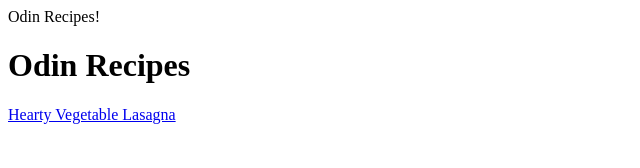
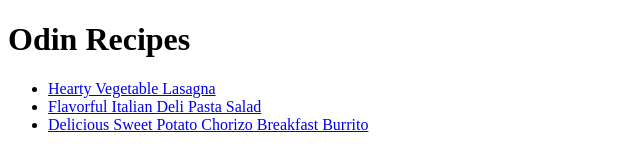
Before and after one commit to chriseckert7/odin-recipes, a plain HTML site: page index.html in a window 1280 px wide. Shown: the whole page, without its empty margins (0-640 px from the left). Drawn offline with Linux system fonts and the light colour scheme.

Commit message:
Recipes Project complete

```diff
--- a/index.html
+++ b/index.html
@@ -1,11 +1,15 @@
 <!DOCTYPE html>
 <html lang="en">
     <head>
-        <meta charset="UTF-8"
+        <meta charset="UTF-8">
         <title>Odin Recipes!</title>
     </head>
     <body>
         <h1>Odin Recipes</h1>
-        <a href="recipes/lasagna.html">Hearty Vegetable Lasagna</a>
+        <ul>
+        <li><a href="recipes/lasagna.html">Hearty Vegetable Lasagna</a></li>
+        <li><a href="recipes/pasta.html">Flavorful Italian Deli Pasta Salad</a></li>
+        <li><a href="recipes/burrito.html">Delicious Sweet Potato Chorizo Breakfast Burrito</a></li>
+        </ul>
     </body>
 </html>
```
Also changed, not shown: recipes/lasagna.html (+1 -1 lines).
